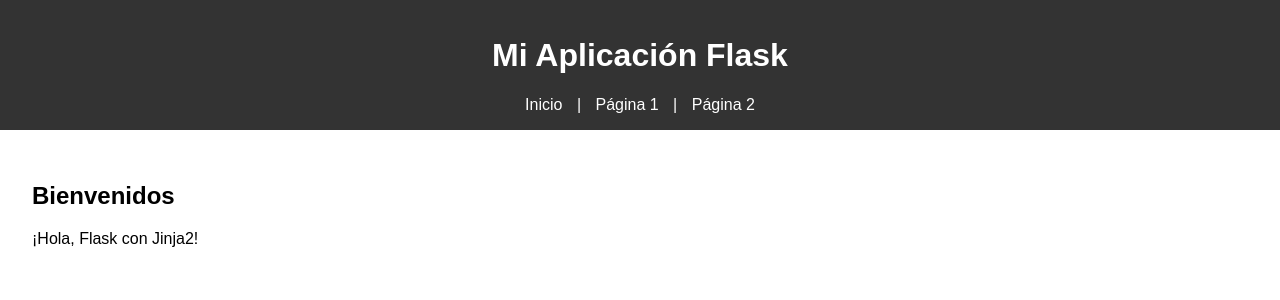
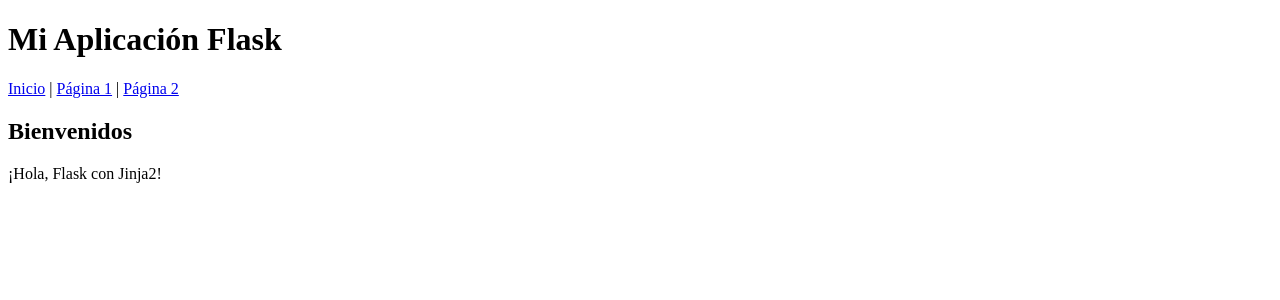
Before and after one commit to XavierJ4/EjerciciosComp2052, a Flask app: page / in a window 1280 px wide. Shown: the top 300 px of the page. Run offline with Flask 3, Linux system fonts and the light colour scheme.

Commit message:
new update

```diff
--- a/Mod-2-lec-1/static/styles.css
+++ b/Mod-2-lec-1/static/styles.css
@@ -1,26 +0,0 @@
-body {
-    font-family: Arial, sans-serif;
-    margin: 0;
-    padding: 0;
-  }
-
-  header {
-    background-color: #333;
-    color: white;
-    padding: 1em;
-    text-align: center;
-  }
-
-  nav a {
-    color: white;
-    margin: 0 10px;
-    text-decoration: none;
-  }
-
-  nav a:hover {
-    text-decoration: underline;
-  }
-
-  main {
-    padding: 2em;
-  }
```
